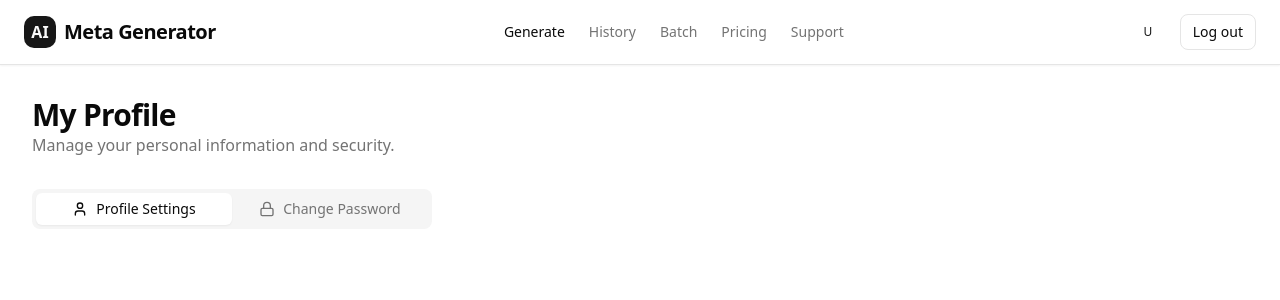
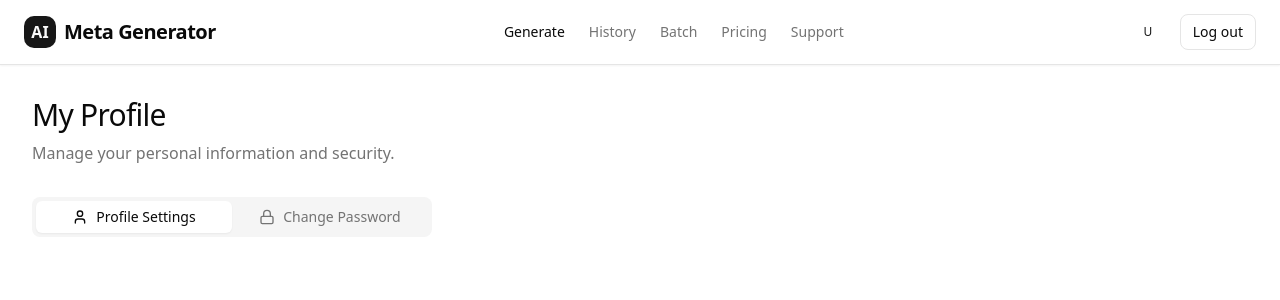
Before and after one commit to Alok4D/ai-meta-generator, a Next.js app in the folder apps/web/: page /dashboard/profile in a window 1280 px wide. Shown: the top 300 px of the page. Built offline with nearby package versions, Linux system fonts and the light colour scheme; no server answers.

Commit message:
feat: add profile settings and password update page to dashboard

```diff
--- a/apps/web/app/dashboard/profile/page.tsx
+++ b/apps/web/app/dashboard/profile/page.tsx
@@ -8,8 +8,8 @@ const ProfilePage = () => {
   return (
     <div className="space-y-8 animate-in fade-in slide-in-from-bottom-4 duration-500 max-w-5xl">
       <div>
-        <h2 className="text-3xl font-bold tracking-tight">My Profile</h2>
-        <p className="text-muted-foreground">Manage your personal information and security.</p>
+        <h2 className="text-3xl font-medium tracking-tight">My Profile</h2>
+        <p className="text-muted-foreground pt-2">Manage your personal information and security.</p>
       </div>
 
       <Tabs defaultValue="profile" className="w-full flex-col">
```
